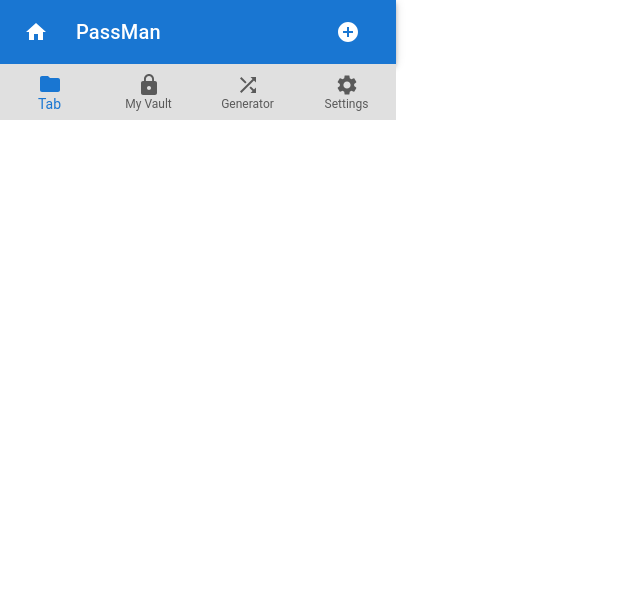
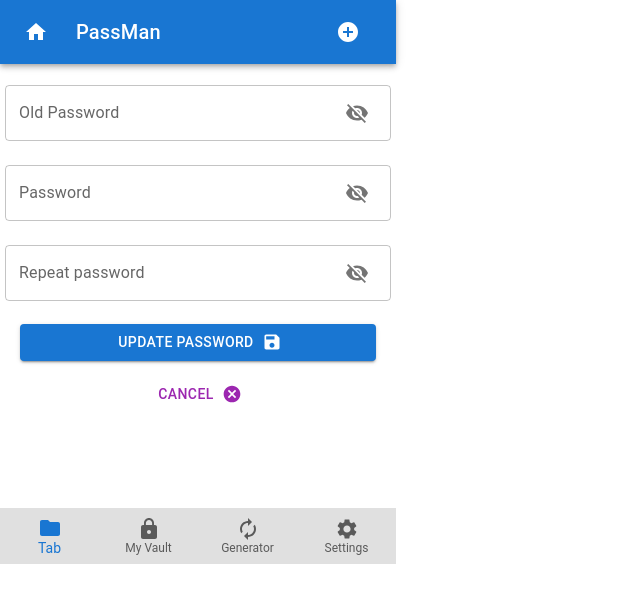
Before and after one commit to ihrynkiv/PassMan, a React (Create React App) app: page /update-user-info in a window 1280 px wide. Shown: the top 602 px of the page, without its empty margins (0-640 px from the left). Built offline with nearby package versions, Linux system fonts and the light colour scheme.

Commit message:
added password generation when user tries to create or edit a record, also added UpdateUserInfo.component

```diff
--- a/src/App.js
+++ b/src/App.js
@@ -16,6 +16,7 @@ import {useTheme} from "@mui/material";
 import {ThemeProvider, createTheme} from "@mui/material/styles";
 import {SearchHeader} from "./components/Header/SearchHeader.component";
 import {ActiveTab} from "./components/PasswordList/ActiveTab.component";
+import {UpdateUserInfo} from "./components/UpdateUserInfo/UpdateUserInfo.component";
 
 export const ColorModeContext = React.createContext({ toggleColorMode: () => {} });
 
@@ -59,6 +60,7 @@ const App = () => {
           <Route exact path="/generator" component={Generator}/>
           <Route exact path="/settings" component={Settings}/>
           <Route exact path="/vault" component={PasswordList}/>
+          <Route exact path="/update-user-info" component={UpdateUserInfo}/>
           <Route exact path="/tab" component={ActiveTab}/>
           <Route exact path="/index.html" component={ActiveTab}/>
         </Switch>
--- a/src/components/Navigation/Navigation.component.js
+++ b/src/components/Navigation/Navigation.component.js
@@ -1,10 +1,10 @@
 import {BottomNavigation, BottomNavigationAction, useTheme} from "@mui/material";
 import LockIcon from '@mui/icons-material/Lock';
-import ShuffleIcon from '@mui/icons-material/Shuffle';
 import SettingsIcon from '@mui/icons-material/Settings';
 import React, {useEffect, useState} from 'react'
 import {useHistory} from "react-router-dom";
 import FolderIcon from '@mui/icons-material/Folder';
+import AutorenewIcon from '@mui/icons-material/Autorenew';
 
 const TAB_ID_BY_PATH = {
   tab: 0,
@@ -43,7 +43,7 @@ export const Navigation = () => {
       >
         <BottomNavigationAction label="Tab" icon={<FolderIcon />} onClick={() => navigationHandle('/tab')}/>
         <BottomNavigationAction label="My Vault" icon={<LockIcon />} onClick={() => navigationHandle('/vault')}/>
-        <BottomNavigationAction label="Generator" icon={<ShuffleIcon />} onClick={() => navigationHandle('/generator')}/>
+        <BottomNavigationAction label="Generator" icon={<AutorenewIcon />} onClick={() => navigationHandle('/generator')}/>
         <BottomNavigationAction label="Settings" icon={<SettingsIcon />} onClick={() => navigationHandle('/settings')}/>
       </BottomNavigation>
   );
--- a/src/components/Settings/Settings.component.js
+++ b/src/components/Settings/Settings.component.js
@@ -57,7 +57,7 @@ export const Settings = () => {
         }}
       >
         Update user info
-        <IconButton sx={{ ml: 1 }} color="inherit">
+        <IconButton sx={{ ml: 1 }} color="inherit" onClick={() => history.push('/update-user-info')}>
           <AccountCircleIcon />
         </IconButton>
       </Box>
--- a/src/components/Toast/Toast.component.js
+++ b/src/components/Toast/Toast.component.js
@@ -2,7 +2,7 @@ import {Alert, Button, IconButton, Snackbar} from "@mui/material";
 import React from "react";
 import CloseIcon from "@mui/icons-material/Close";
 
-export const Toast = ({message, open, setOpen, severity = "error"}) => {
+export const Toast = ({message, open, setOpen, severity = "info"}) => {
   const handleClose = () => setOpen(false)
 
   const action = (
--- /dev/null
+++ b/src/components/UpdateUserInfo/UpdateUserInfo.component.js
@@ -0,0 +1,194 @@
+import React from 'react'
+import {Button, IconButton, InputAdornment, TextField} from "@mui/material";
+import {useState} from "react";
+import {useDispatch, useSelector} from "react-redux";
+import {useHistory} from "react-router-dom";
+import {updatePasswordAction} from "../../store/auth/auth.slice";
+import {Toast} from "../Toast/Toast.component";
+import {Visibility, VisibilityOff} from "@mui/icons-material";
+import CancelIcon from "@mui/icons-material/Cancel";
+import SaveIcon from "@mui/icons-material/Save";
+
+const STYLES = {
+  textField: { padding: '8px' },
+  btn: { margin: '15px' },
+  btnBlock: { display: 'flex', justifyContent: 'center', flexDirection: 'column'},
+  mainBlock: { margin: '5px' }
+}
+
+const noError = {
+  hasError: false,
+  helperText: ''
+}
+
+const defaultError = {
+  oldPassword: noError,
+  password: noError,
+  rePassword: noError
+}
+
+const defaultErrorMessage = 'something went wrong';
+
+export const UpdateUserInfo = () => {
+  const [oldPassword, setOldPassword] = useState('')
+  const [password, setPassword] = useState('')
+  const [rePassword, setRePassword] = useState('')
+  const [error, setError] = useState(defaultError)
+  const [open, setOpen] = useState(false)
+  const [message, setMessage] = useState(defaultErrorMessage)
+
+  const dispatch = useDispatch()
+  const history = useHistory()
+
+  const oldPasswordChangeHandler = (e) => {
+    setOldPassword(e?.target?.value)
+  }
+
+  const passwordValidation = (value) => {
+    if (value.length < 6) {
+      setError({...error, password: {hasError: true, helperText: 'password should contain at least 6 characters'}})
+    } else {
+      setError({...error, password: noError})
+    }
+  }
+
+  const passwordChangeHandler = (e) => {
+    setPassword(e?.target?.value)
+    passwordValidation(e?.target?.value)
+  }
+
+  const rePasswordValidation = (value) => {
+    if (value.length < 6) {
+      setError({...error, rePassword: {hasError: true, helperText: 'password should contain at least 6 characters'}})
+    } else {
+      setError({...error, rePassword: noError})
+    }
+  }
+
+  const rePasswordChangeHandler = (e) => {
+    setRePassword(e?.target?.value)
+    rePasswordValidation(e?.target?.value)
+  }
+
+  const updatePasswordClickHandler = () => {
+    if (password !== rePassword) {
+      setMessage("passwords doesnt match")
+      setOpen(true)
+      return
+    }
+
+    passwordValidation(password)
+    rePasswordValidation(rePassword)
+    if (error.password.hasError) return
+
+    const data = {oldPassword, newPassword: password}
+    dispatch(updatePasswordAction(data)).then((res) => {
+      if (res.error) {
+        setMessage(res.payload?.response?.data?.title || defaultErrorMessage)
+        setOpen(true)
+      } else {
+        setMessage('Password was updated')
+        setOpen(true)
+        history.push('/settings')
+      }
+    })
+  }
+
+  const [showOldPassword, setShowOldPassword] = useState(false);
+  const [showPassword, setShowPassword] = useState(false);
+  const [showRePassword, setShowRePassword] = useState(false);
+
+  const handleShowOldPassword = () => setShowOldPassword(!showOldPassword);
+  const handleShowPassword = () => setShowPassword(!showPassword);
+  const handleShowRePassword = () => setShowRePassword(!showRePassword);
+
+  return (
+    <div style={STYLES.mainBlock}>
+      <TextField
+        id="old-password"
+        label="Old Password"
+        variant="outlined"
+        error={error.oldPassword.hasError}
+        helperText={error.oldPassword.helperText}
+        fullWidth
+        margin="normal"
+        value={oldPassword}
+        styles={STYLES.textField}
+        onChange={oldPasswordChangeHandler}
+        type={showOldPassword ? "text" : "password"}
+        InputProps={{
+          endAdornment: (
+            <InputAdornment position="end">
+              <IconButton
+                aria-label="toggle password visibility"
+                onClick={handleShowOldPassword}
+                onMouseDown={handleShowOldPassword}
+              >
+                {showOldPassword ? <Visibility /> : <VisibilityOff />}
+              </IconButton>
+            </InputAdornment>
+          )
+        }}
+      />
+      <TextField
+        id="password"
+        label="Password"
+        variant="outlined"
+        error={error.password.hasError}
+        helperText={error.password.helperText}
+        fullWidth
+        margin="normal"
+        value={password}
+        styles={STYLES.textField}
+        onChange={passwordChangeHandler}
+        type={showPassword ? "text" : "password"}
+        InputProps={{
+          endAdornment: (
+            <InputAdornment position="end">
+              <IconButton
+                aria-label="toggle password visibility"
+                onClick={handleShowPassword}
+                onMouseDown={handleShowPassword}
+              >
+                {showPassword ? <Visibility /> : <VisibilityOff />}
+              </IconButton>
+            </InputAdornment>
+          )
+        }}
+      />
+      <TextField
+        id="re-password"
+        label="Repeat password"
+        variant="outlined"
+        error={error.rePassword.hasError}
+        helperText={error.rePassword.helperText}
+        fullWidth
+        margin="normal"
+        value={rePassword}
+        styles={STYLES.textField}
+        onChange={rePasswordChangeHandler}
+        type={showRePassword ? "text" : "password"}
+        InputProps={{
+          endAdornment: (
+            <InputAdornment position="end">
+              <IconButton
+                aria-label="toggle password visibility"
+                onClick={handleShowRePassword}
+                onMouseDown={handleShowRePassword}
+              >
+                {showRePassword ? <Visibility /> : <VisibilityOff />}
+              </IconButton>
+            </InputAdornment>
+          )
+        }}
+      />
+      <div style={STYLES.btnBlock}>
+        <Button variant="contained" style={STYLES.btn}  endIcon={<SaveIcon/>} onClick={updatePasswordClickHandler}>
+          Update Password
+        </Button>
+        <Button color='secondary' endIcon={<CancelIcon/>} onClick={() => history.push('/settings')}>Cancel</Button>
+      </div>
+      <Toast message={message} open={open} setOpen={setOpen}/>
+    </div>
+  )
+}
--- a/src/constants/vars.js
+++ b/src/constants/vars.js
@@ -1 +1,3 @@
 export const localPrivateKey = 'intelliarts'
+
+export const SYMBOLS = 'abcdefghijklmnopqrstuvwxyzABCDEFGHIJKLMNOPQRSTUVWXYZ1234567890!@#$%^&*'
--- a/src/services/Auth.service.js
+++ b/src/services/Auth.service.js
@@ -2,5 +2,6 @@ import api from "../components/http/axios.instanse";
 
 export const AuthService = {
     login: async (data) => api.post('/auth/login', data),
-    registration: async (data) => api.post('/auth/registration', data)
+    registration: async (data) => api.post('/auth/registration', data),
+    update: async (data) => api.put('/auth/', data),
 }
--- a/src/store/auth/auth.slice.js
+++ b/src/store/auth/auth.slice.js
@@ -1,6 +1,7 @@
 import {createAsyncThunk, createSlice} from "@reduxjs/toolkit";
 import {AuthService} from "../../services/Auth.service";
 import {UsersService} from "../../services/UsersService";
+import {thunkHandler} from "../thunkHandler";
 
 export const loginAction = createAsyncThunk(
   'auth/login',
@@ -15,6 +16,11 @@ export const registrationAction = createAsyncThunk(
 export const whoAmIAction = createAsyncThunk(
   'auth/whoAmI',
   () => UsersService.whoAmI()
+)
+
+export const updatePasswordAction = createAsyncThunk(
+  'auth/updatePassword',
+  (data, ThunkAPI) => thunkHandler(AuthService.update(data), ThunkAPI)
 )
 
 export const authSlice = createSlice({
```
Also changed, not shown: src/components/AddRecord/AddRecord.component.js (+24 -0 lines), src/components/EditRecord/EditRecord.component.js (+25 -0 lines), src/components/Generator/Generator.component.js (+3 -4 lines), public/manifest.json.
